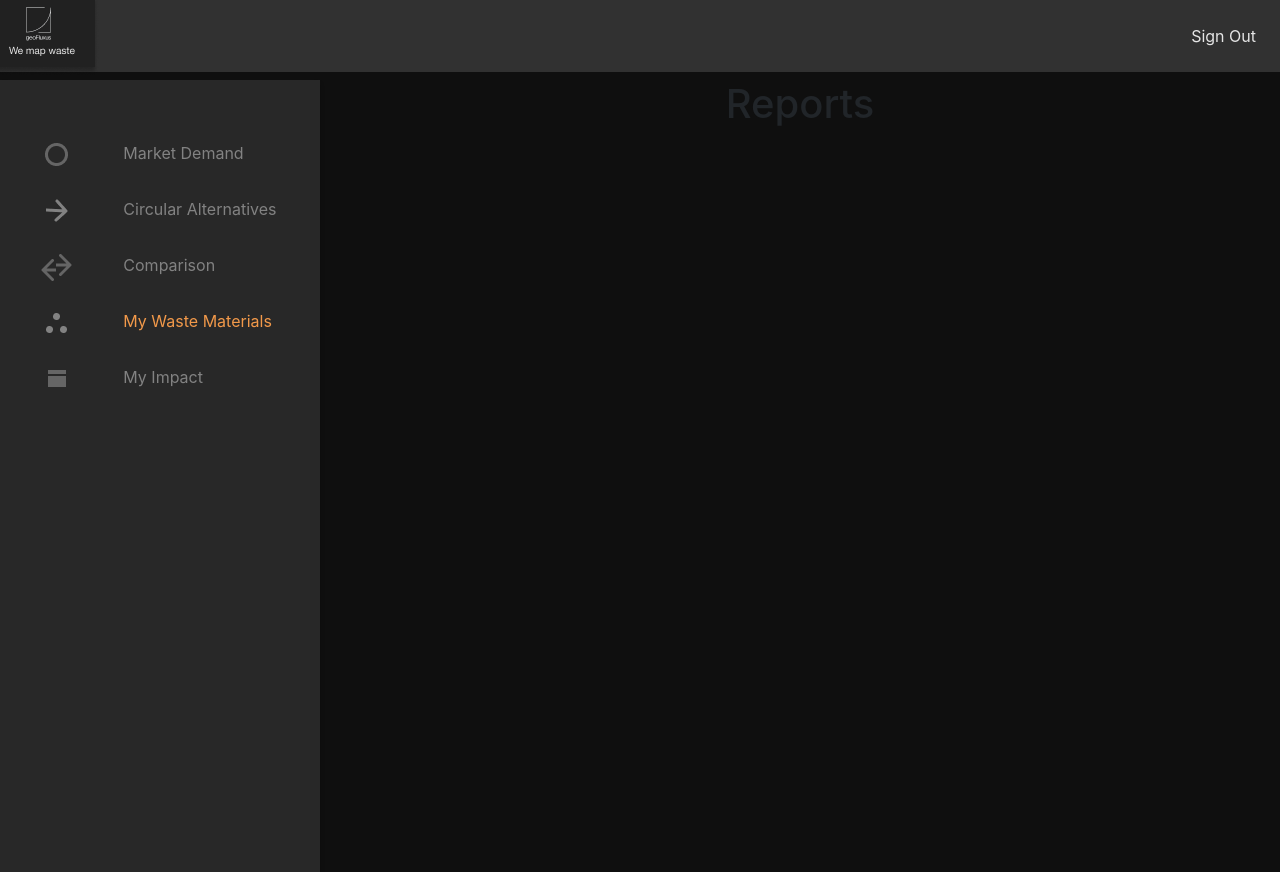
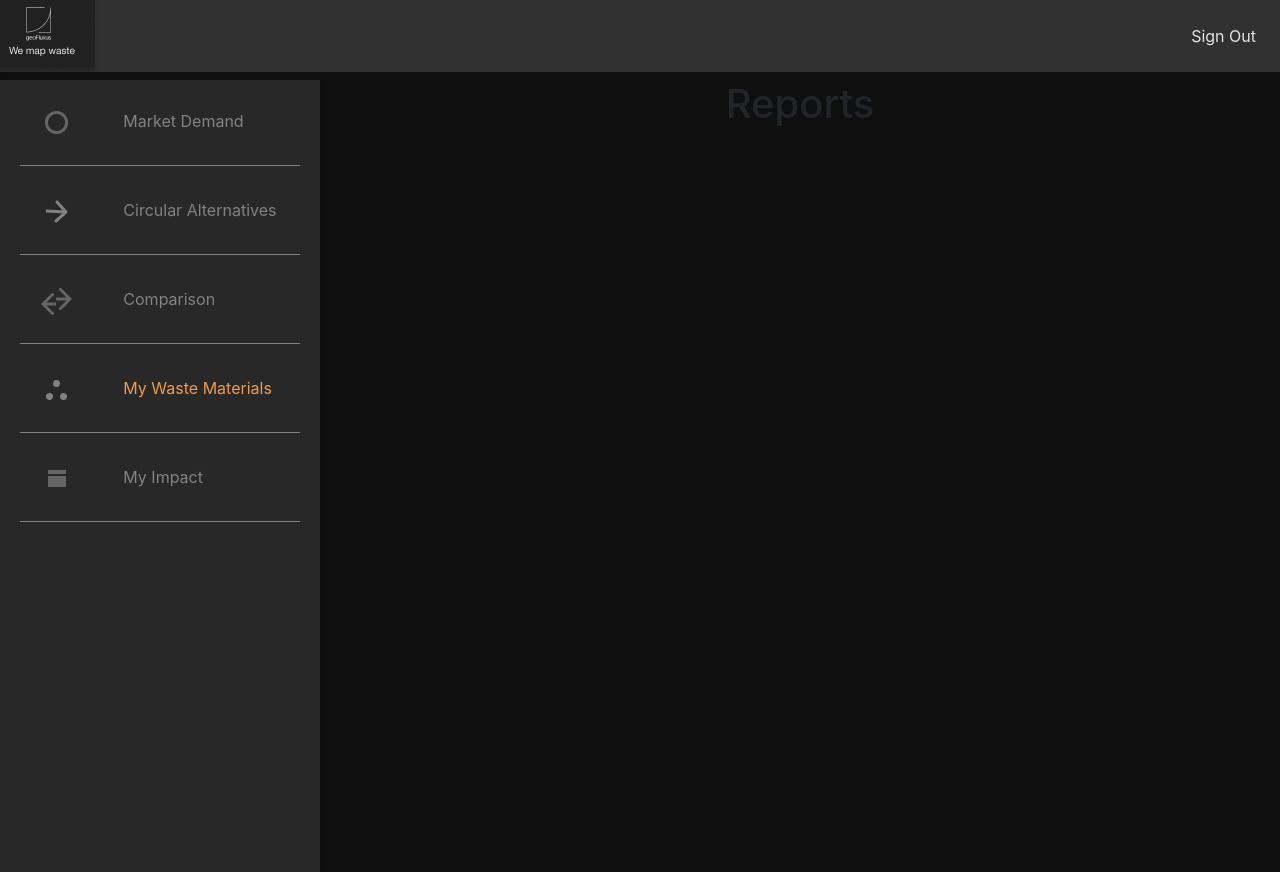
Before and after one commit to nehalicious/geofluxus, a React (Create React App) app: page /Reports in a window 1280 px wide. Built offline with nearby package versions, Linux system fonts and the light colour scheme.

Commit message:
Add divider

```diff
--- a/src/layout/Sidebar/MenuItem.js
+++ b/src/layout/Sidebar/MenuItem.js
@@ -21,7 +21,7 @@ export default function MenuItem(props) {
 
     return (
         <Container fluid>
-            <Row className="py-2" onClick={()=>handleClick()}>
+            <Row className="pt-3" onClick={()=>handleClick()}>
                 <Col style={{alignContents: 'right'}} md={4}>
                     <img src={props.icon} alt={props.name}/>
                 </Col>
@@ -29,6 +29,11 @@ export default function MenuItem(props) {
                     <p style={linkStyle}>{props.name}</p>
                 </Col>
             </Row>
+            <hr
+                style={{
+                    borderTop: '1px solid #828282',
+                }}
+            />
 
         </Container>
     )
--- a/src/layout/Sidebar/index.js
+++ b/src/layout/Sidebar/index.js
@@ -14,7 +14,7 @@ export default function Sidebar() {
     };
     return (
         <Container style={sidebarStyle}>
-            <div className="pt-5">
+            <div className="pt-2">
             {menu.map(x=>
                 <MenuItem
                     name={x.name}
```
